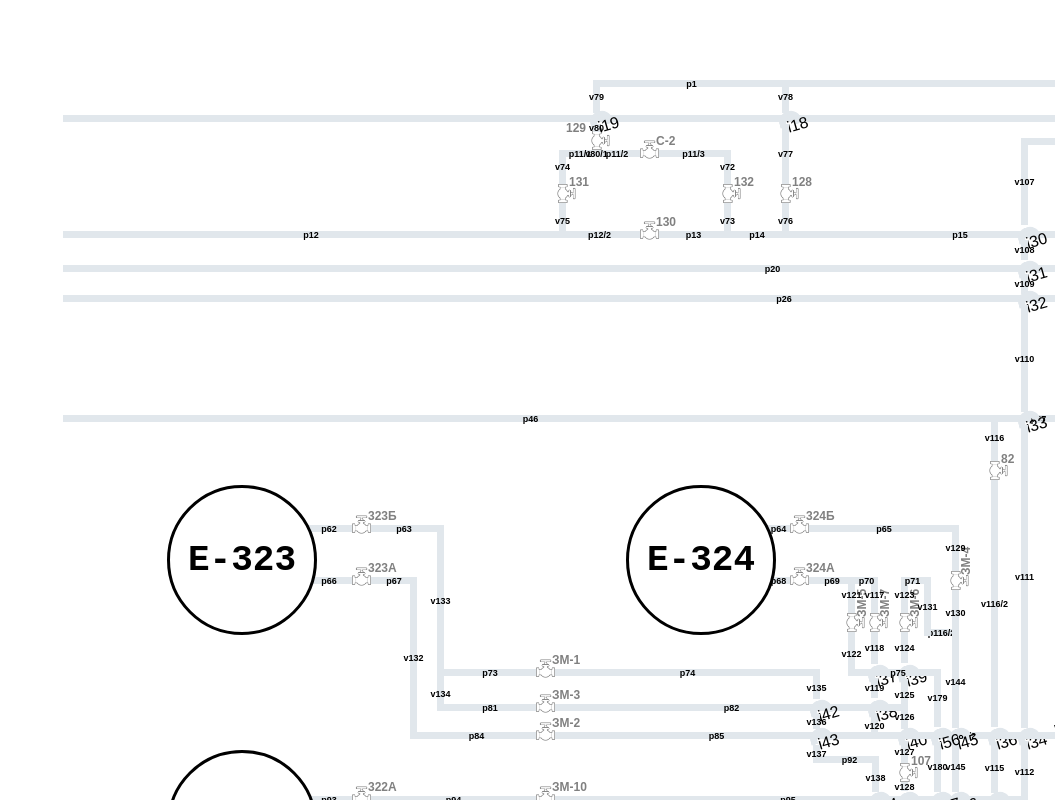
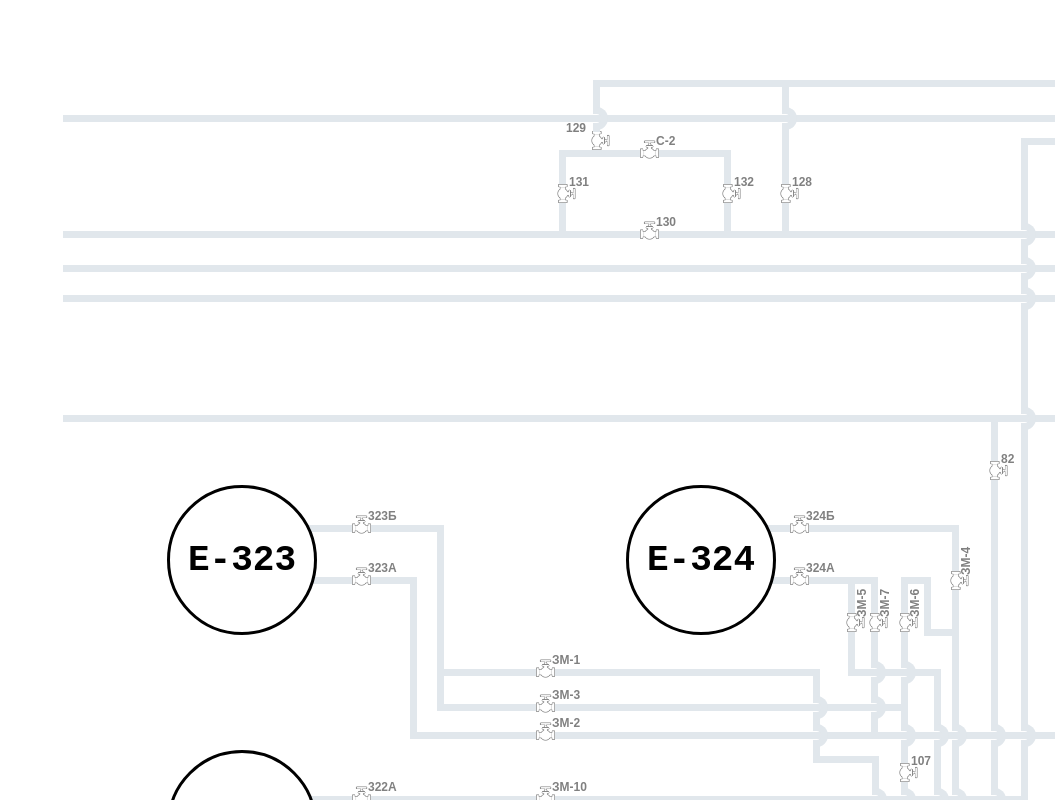
Before and after one commit to Alex228q/park2, a React (Vite) app: page / in a window 1280 px wide. Shown: the whole page, without its empty margins (225-1280 px from the left). Built offline with nearby package versions, Linux system fonts and the light colour scheme.

Commit message:
update05_04_2

```diff
--- a/src/components/Intersection.jsx
+++ b/src/components/Intersection.jsx
@@ -23,13 +23,11 @@ const Intersection = ({ top = 0, left = 0, title = "", isBig = false }) => {
     borderLeftColor: color,
     borderBottomWidth: "0",
     borderBottomStyle: "solid",
-    rotate: "344deg",
+    rotate: "90deg",
     zIndex: z,
   };
 
-  return <div style={halfCircleStyle}>
-    {title}
-    </div>;
+  return <div style={halfCircleStyle}>{/* {title} */}</div>;
 };
 
 export default Intersection;
--- a/src/components/Pipe.jsx
+++ b/src/components/Pipe.jsx
@@ -46,7 +46,7 @@ const Pipe = ({
         color: "black",
       }}
     >
-      {title}
+      {/* {title} */}
     </div>
   );
 };
--- a/src/components/Top/TopLevel.jsx
+++ b/src/components/Top/TopLevel.jsx
@@ -173,9 +173,9 @@ const TopLevel = () => {
       <Intersection top={411} left={1696} title="i82" />
       <Pipe top={426} left={1700} length={908} title="v22/4" />
       <Pipe top={295} left={1723} length={19} title="v22/5" />
-      <Intersection top={313} left={1719} title="i83" />
+      <Intersection top={313} left={1719} title="i83/2" />
       <Pipe top={327} left={1723} length={85} title="v22/6" />
-      <Intersection top={411} left={1719} title="i84" />
+      <Intersection top={411} left={1719} title="i84/2" />
       <Pipe top={426} left={1723} length={850} title="v22/7" />
 
       <Pipe top={346} left={1757} length={63} title="v23" />
@@ -292,7 +292,7 @@ const TopLevel = () => {
       <Intersection top={111} left={814} title="i19" />
       <Pipe top={124} left={818} length={8} title="v80" />
       <Pipe top={150} left={818} length={7} title="v80/1" />
-      <Valve top={129} left={814} title="129" isLeft/>
+      <Valve top={129} left={814} title="129" isLeft />
 
       <Pipe top={128} left={2804} length={17} title="v81" />
       <Intersection top={111} left={2800} title="i20" />
@@ -300,7 +300,7 @@ const TopLevel = () => {
       <Intersection top={169} left={2800} title="i21" />
       <Pipe top={138} left={2804} length={33} title="v83" />
       <Pipe top={182} left={2804} length={10} title="v84" />
-      <Valve top={190} left={2800} title="75" isLeft/>
+      <Valve top={190} left={2800} title="75" isLeft />
       <Valve top={190} left={2830} title="76" />
       <Pipe top={211} left={2804} length={10} title="v85" />
       <Pipe top={211} left={2834} length={10} title="v86" />
```
